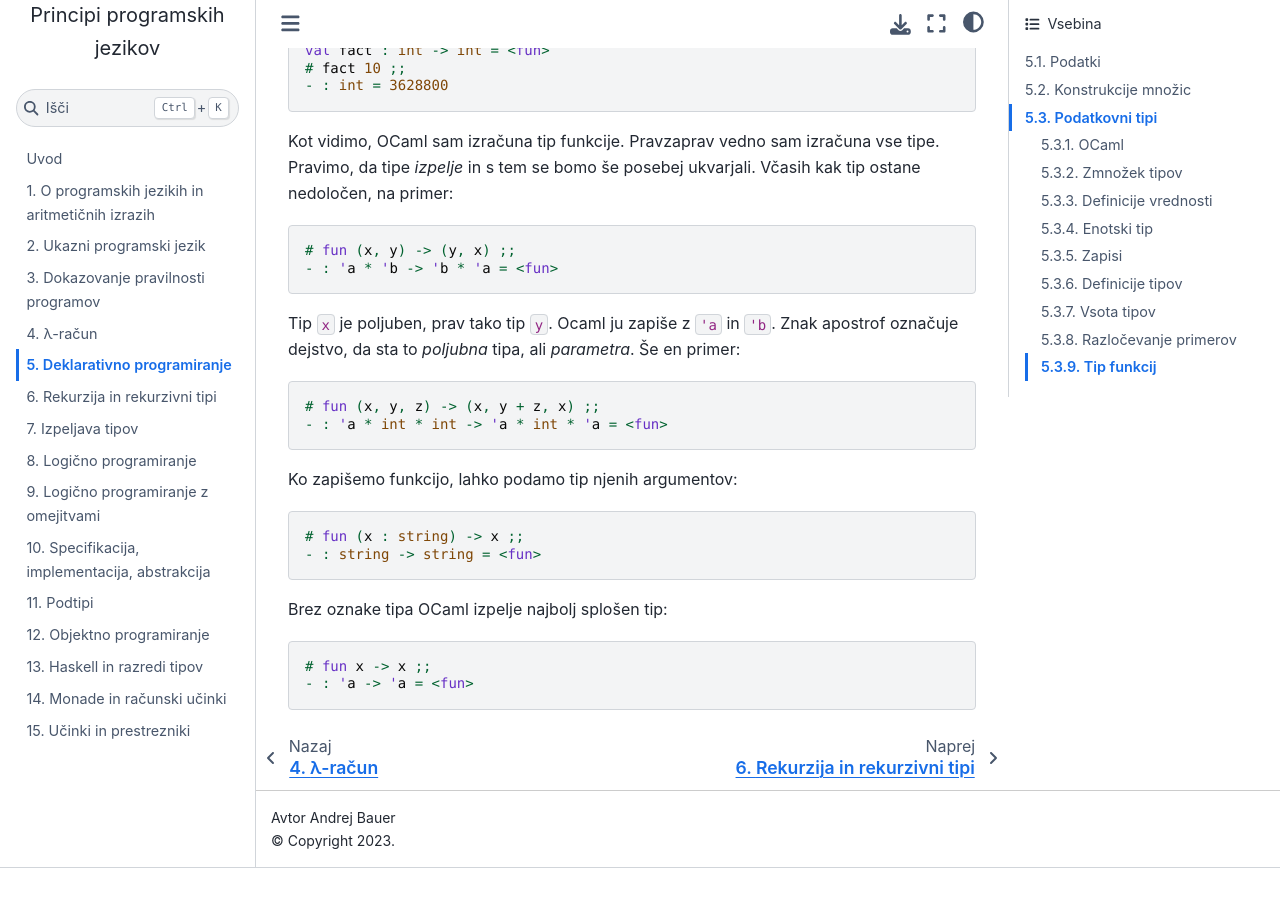
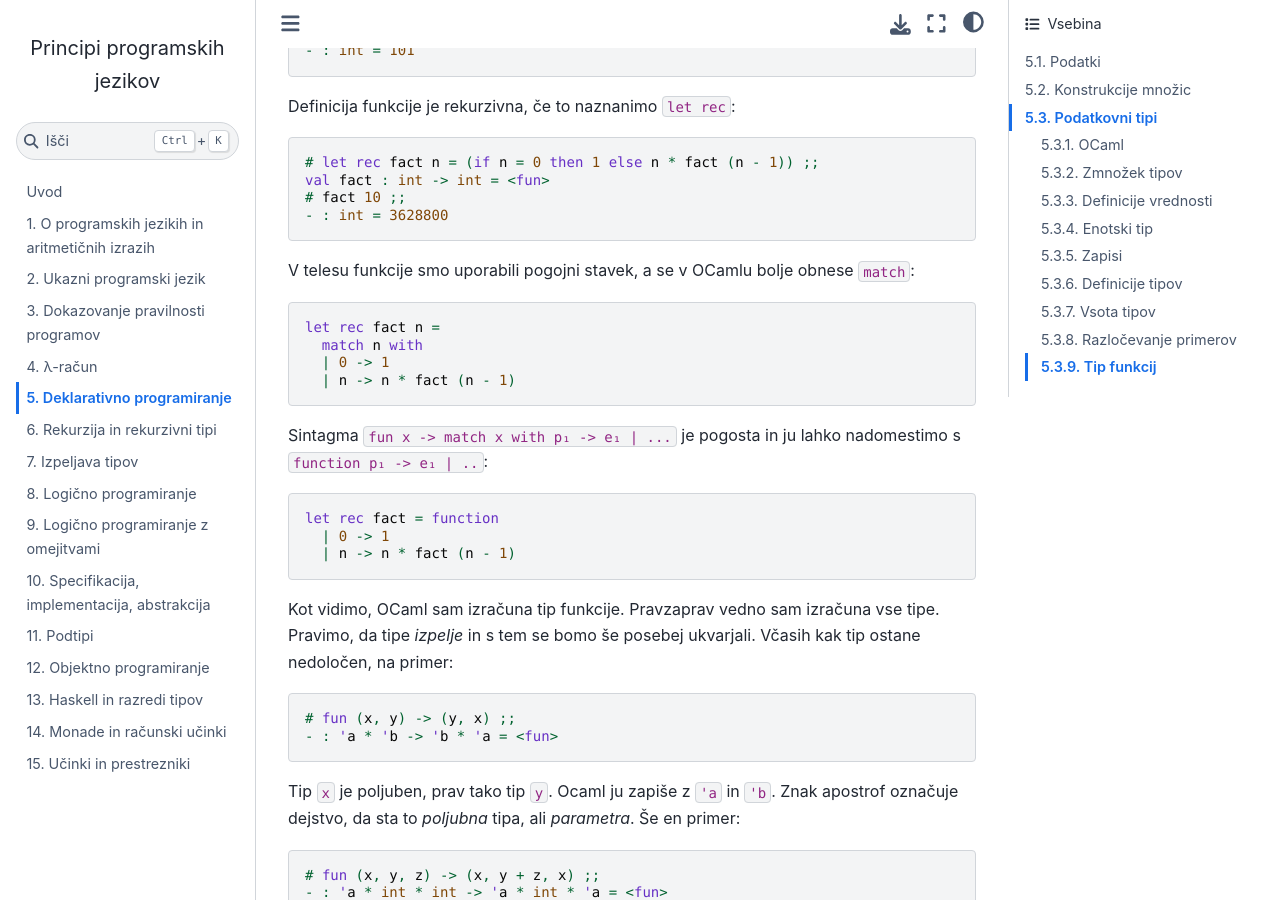
Before and after one commit to andrejbauer/ppj-skripta, a Jupyter Book: the page built from 05-deklarativno-programiranje/05-deklarativno-programiranje.md, in a window 1280 px wide and 900 px high, scrolled down 14424 px. Built offline with Jupyter Book 1.0.4 settings and Sphinx 7.4.7 and the Sphinx Book theme 1.1.4, drawn with Linux system fonts in a browser that asks for light colours; before the commit the page ends 15292 px from its top, so only the background shows below that; some of the changed text lies outside the part shown.

Commit message:
popravki predavanj

````diff
--- a/05-deklarativno-programiranje/05-deklarativno-programiranje.md
+++ b/05-deklarativno-programiranje/05-deklarativno-programiranje.md
@@ -412,10 +412,17 @@
 val i : string = "Neza"
 ```
 
-Polj, ki nas ne zanimajo, v vzorcu ni treba omenjati:
+Polj, ki nas ne zanimajo, v vzorcu ni treba omenjati, lahko le uporabimo `_`:
 
 ```ocaml
-# let {ime = i} = mati ;;
+# let {ime = i; priimek = _} = mati ;;
+val i : string = "Neza"
+```
+
+Če ignoriramo več polj, lahko za vse skupaj uporabimo `_`:
+
+```ocaml
+# let {ime = i; _} = mati ;;
 val i : string = "Neza"
 ```
 
@@ -434,7 +441,7 @@
 val ime : string = "Neza"
 val priimek : string = "Cankar"
 
-# let {ime} = mati ;;
+# let {ime; _} = mati ;;
 val ime : string = "Neza"
 ```
 
@@ -671,6 +678,23 @@
 - : int = 3628800
 ```
 
+V telesu funkcije smo uporabili pogojni stavek, a se v OCamlu bolje obnese `match`:
+
+```ocaml
+let rec fact n =
+  match n with
+  | 0 -> 1
+  | n -> n * fact (n - 1)
+```
+
+Sintagma `fun x -> match x with p₁ -> e₁ | ...` je pogosta in ju lahko nadomestimo s `function p₁ -> e₁ | ..`:
+
+```ocaml
+let rec fact = function
+  | 0 -> 1
+  | n -> n * fact (n - 1)
+```
+
 Kot vidimo, OCaml sam izračuna tip funkcije. Pravzaprav vedno sam izračuna vse tipe.
 Pravimo, da tipe *izpelje* in s tem se bomo še posebej ukvarjali. Včasih kak tip ostane
 nedoločen, na primer:
````
Also changed, not shown: 04-lambda-racun/04-lambda-racun.md (+5 -5 lines).
